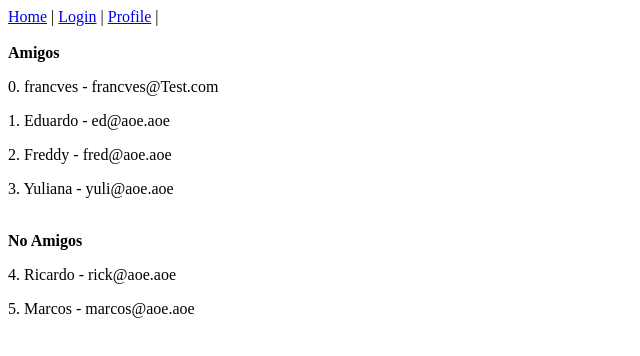
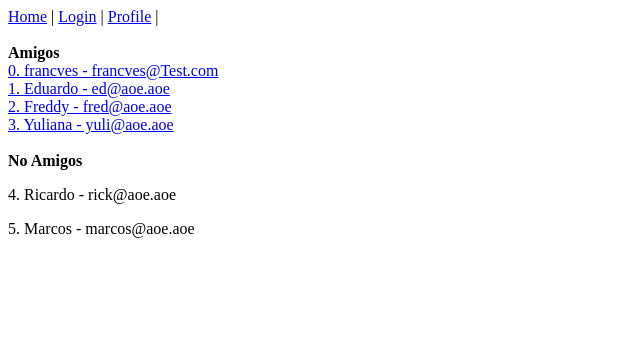
Before and after one commit to francves/messenger-angular-6, an Angular app: page / in a window 1280 px wide. Shown: the top 356 px of the page, without its empty margins (0-640 px from the left). Built offline with nearby package versions, Linux system fonts and the light colour scheme.

Commit message:
Navegación con parámetros

```diff
--- a/src/app/app.module.ts
+++ b/src/app/app.module.ts
@@ -13,7 +13,7 @@
   {path: '', component: HomeComponent},
   {path: 'home', component: HomeComponent},
   {path: 'login', component: LoginComponent},
-  {path: 'conversation', component: ConversationComponent},
+  {path: 'conversation/:uid', component: ConversationComponent},
   {path: 'profile', component: ProfileComponent}
 ];
 @NgModule({
--- a/src/app/conversation/conversation.component.ts
+++ b/src/app/conversation/conversation.component.ts
@@ -1,4 +1,5 @@
 import { Component, OnInit } from '@angular/core';
+import { ActivatedRoute } from '@angular/router';
 
 @Component({
   selector: 'app-conversation',
@@ -6,8 +7,11 @@
   styleUrls: ['./conversation.component.css']
 })
 export class ConversationComponent implements OnInit {
-
-  constructor() { }
+  friendId: any;
+  constructor(private activatedRoute: ActivatedRoute) {
+    this.friendId = this.activatedRoute.snapshot.params['uid'];
+    console.log(this.friendId);
+  }
 
   ngOnInit() {
   }
--- a/src/app/home/home.component.html
+++ b/src/app/home/home.component.html
@@ -1,9 +1,11 @@
 <br><br>
 <b>Amigos</b>
 <ng-container *ngFor="let user of friends; let i = index">
-<p *ngIf="user.friend">
+<div *ngIf="user.friend">
+  <a routerLink="/conversation/{{user.uid}}">
   {{i}}. {{user.nick}} - {{user.email}}
-</p>
+  </a>
+</div>
 </ng-container>
 <br>
 <b>No Amigos</b>
--- a/src/app/home/home.component.ts
+++ b/src/app/home/home.component.ts
@@ -17,7 +17,7 @@
       age: 25,
       email: "francves@Test.com",
       friend: true,
-      uid: 1
+      uid: 0
     }
     let usuario1: User = {
       nick: 'Eduardo',
@@ -31,28 +31,28 @@
       age: 28,
       email: 'fred@aoe.aoe',
       friend: true,
-      uid: 1
+      uid: 2
     };
     let usuario3: User = {
       nick: 'Yuliana',
       age: 18,
       email: 'yuli@aoe.aoe',
       friend: true,
-      uid: 1
+      uid: 3
     };
     let usuario4: User = {
       nick: 'Ricardo',
       age: 17,
       email: 'rick@aoe.aoe',
       friend: false,
-      uid: 1
+      uid: 4
     };
     let usuario5: User = {
       nick: 'Marcos',
       age: 30,
       email:'marcos@aoe.aoe',
       friend: false,
-      uid: 1
+      uid: 5
     };
     this.friends = [usuario0, usuario1, usuario2, usuario3, usuario4, usuario5];
   }
```
